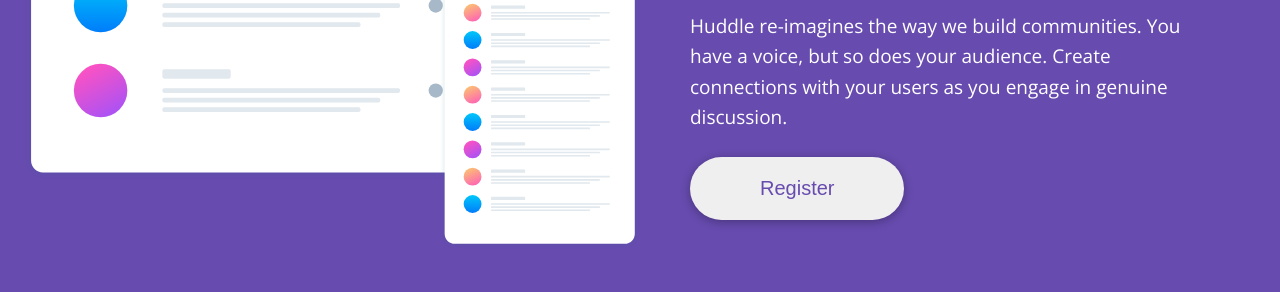
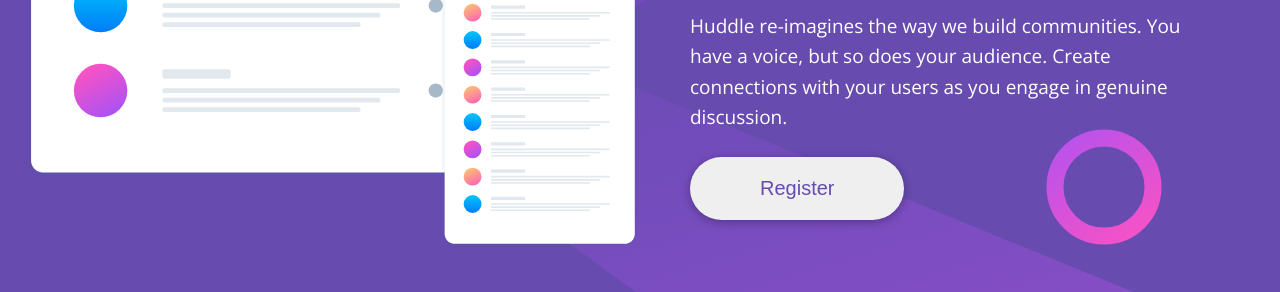
Before and after one commit to Alexcmyk/Huddle-Intro, a plain HTML site: page index.html in a window 1280 px wide. Shown: the part 376-668 px from the top of the page. Drawn offline with nearby package versions, Linux system fonts and the light colour scheme; the site is published under a folder, as on GitHub Pages, so addresses that start at the root find nothing.

Commit message:
added url path to image

```diff
--- a/scss/_global.scss
+++ b/scss/_global.scss
@@ -32,7 +32,7 @@ body {
     line-height: 1.3;
     width: 100vw;
     height: 100vh;
-    background-image: url(/images/bg-desktop.svg);
+    background-image: url(../images/bg-desktop.svg);
     background-size: cover;
     background-repeat: no-repeat;
     background-position: 400px 0px;
```
Also changed, not shown: scss/style.css, 1 other file.
